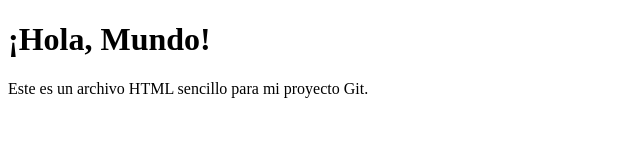
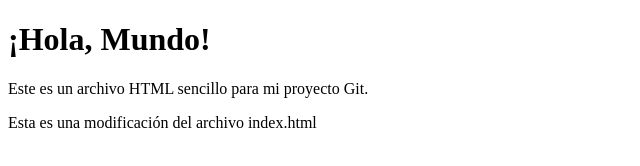
Before and after one commit to AlexMred21/practicaAlex, a plain HTML site: page index.html in a window 1280 px wide. Shown: the whole page, without its empty margins (0-640 px from the left). Drawn offline with Linux system fonts and the light colour scheme.

Commit message:
Update index.html

```diff
--- a/index.html
+++ b/index.html
@@ -8,5 +8,6 @@
 <body>
     <h1>¡Hola, Mundo!</h1>
     <p>Este es un archivo HTML sencillo para mi proyecto Git.</p>
+    <p>Esta es una modificación del archivo index.html</p>
 </body>
 </html>
```
